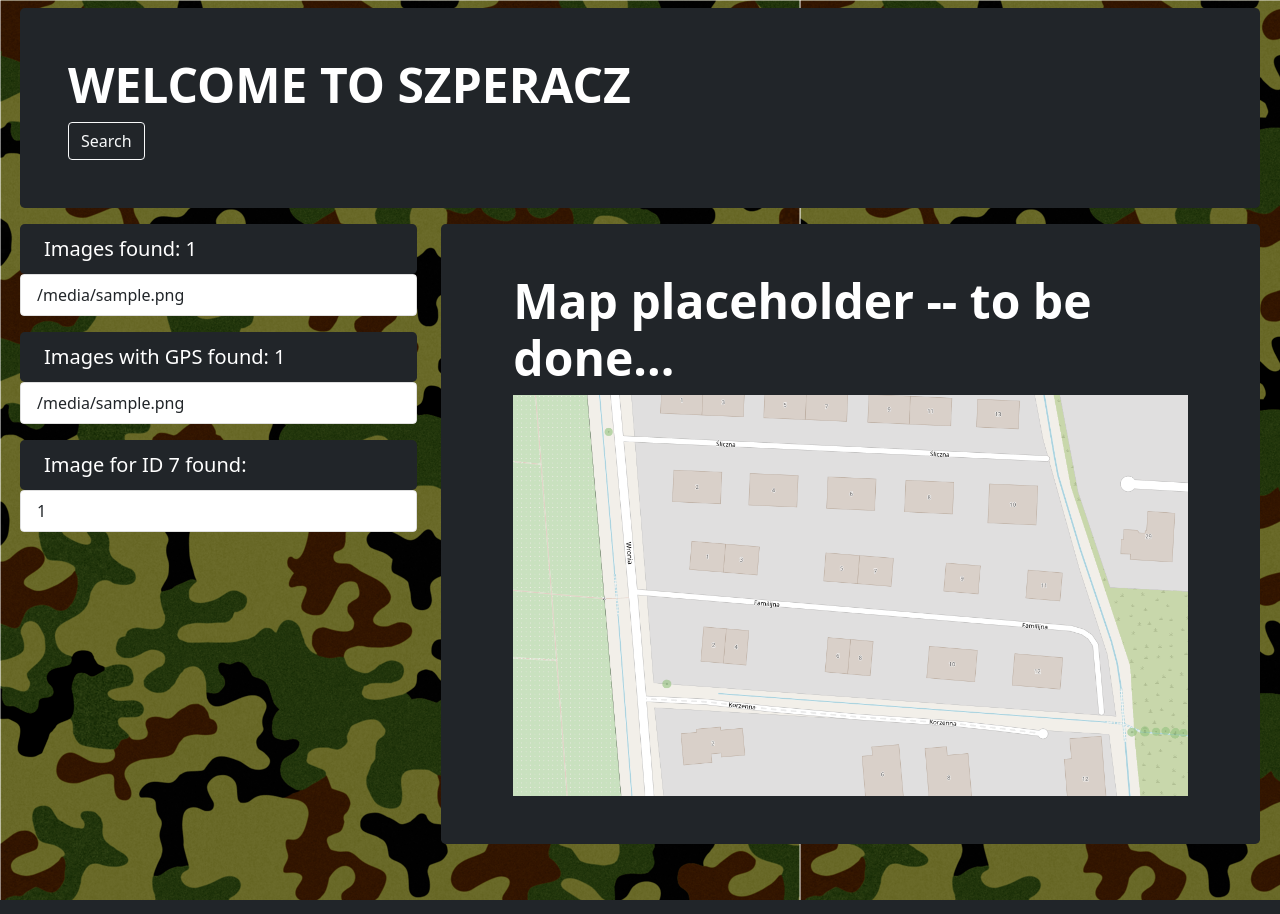
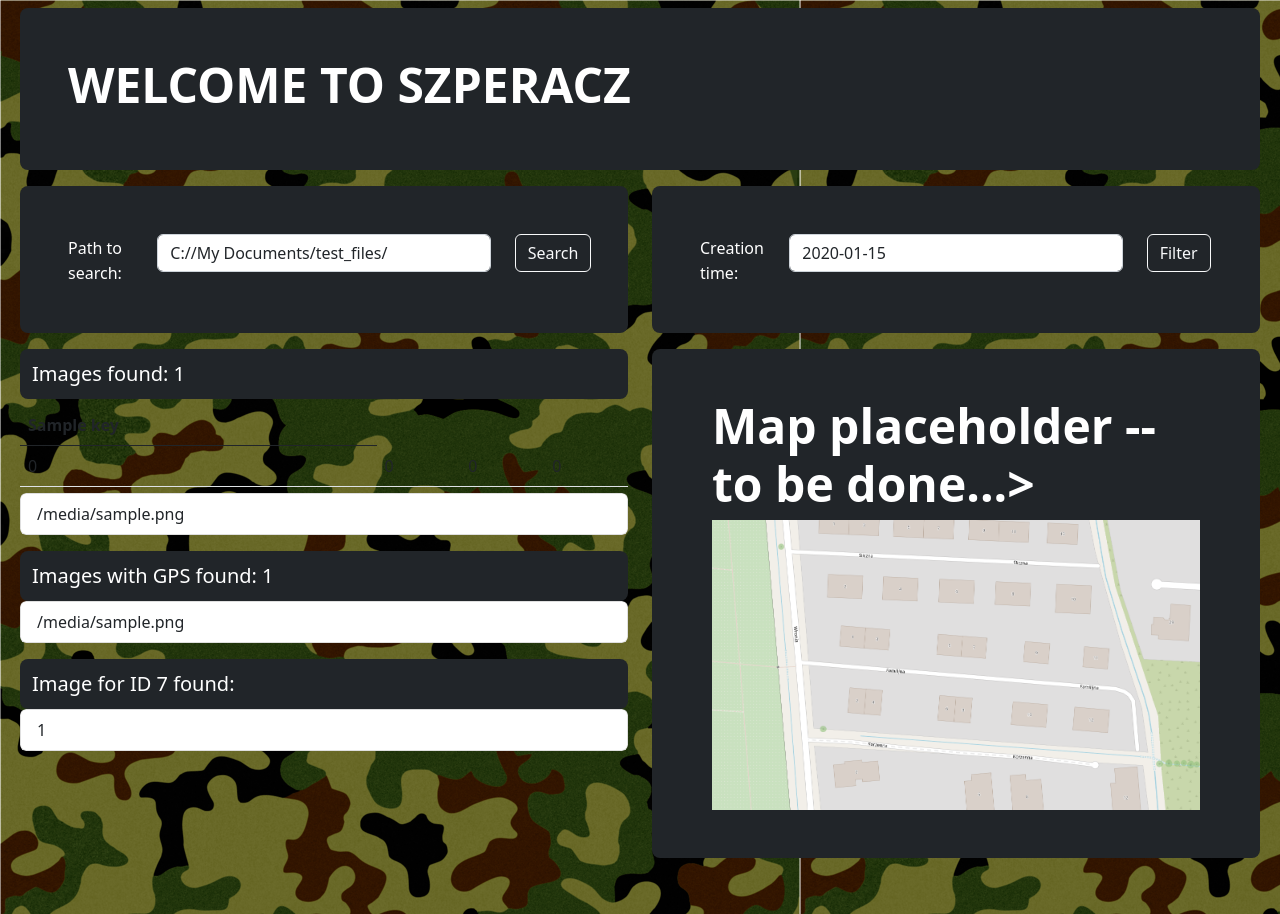
Before and after one commit to vendral/szperacz, a Flask app: template szperacz/templates/index.html in a window 1280 px wide. Run offline with Flask 2, Linux system fonts and the light colour scheme; the template is opened without the code that fills it: most values are stand-ins (such as "Sample title", 1, 10 or a date in 2020); some libraries are stand-ins or nearby versions.

Commit message:
Update UI with options and data tables
- added options row
- added DataTables

```diff
--- a/szperacz/run.py
+++ b/szperacz/run.py
@@ -27,12 +27,16 @@ def index():
     files = get_files(search_path)
     files_with_gps = get_files_with_gps(files)
     file_with_id = get_file_by_id(files, fid)
+    files_date_options = [1, 2, 3]
+    files_dict_keys = list(files[0].keys())
 
     return render_template('index.html',
                            files_size=len(files),
                            files=files,
+                           files_dict_keys=files_dict_keys,
                            files_with_gps_size=len(files_with_gps),
                            files_with_gps=files_with_gps,
+                           files_date_options=files_date_options,
                            file_with_id=file_with_id)
 # endregion
 
--- a/szperacz/templates/index.html
+++ b/szperacz/templates/index.html
@@ -7,6 +7,8 @@
 
     <!-- Bootstrap CSS -->
     <link href="https://cdn.jsdelivr.net/npm/bootstrap@5.0.2/dist/css/bootstrap.min.css" rel="stylesheet" integrity="sha384-EVSTQN3/azprG1Anm3QDgpJLIm9Nao0Yz1ztcQTwFspd3yD65VohhpuuCOmLASjC" crossorigin="anonymous">
+    <link href="https://cdnjs.cloudflare.com/ajax/libs/twitter-bootstrap/5.2.0/css/bootstrap.min.css" rel="stylesheet">
+    <link href="https://cdn.datatables.net/1.13.1/css/dataTables.bootstrap5.min.css" rel="stylesheet">
     <title>SZPERACZ ver. 0.0.0</title>
     <style>
         body {
@@ -24,25 +26,90 @@
             max-height: 50em;
         }
     </style>
+    <script src="https://code.jquery.com/jquery-3.5.1.js"></script>
+    <script src="https://cdn.datatables.net/1.13.1/js/jquery.dataTables.min.js"></script>
+    <script src="https://cdn.datatables.net/1.13.1/js/dataTables.bootstrap5.min.js"></script>
+    <script>
+        $(document).ready(function () {
+            $('#files-all').DataTable();
+        });
+    </script>
 </head>
 <body>
 
     <div class="container-fluid">
         <div class="row p-2">
             <div class="col-md-12">
-                <div class="h-100 p-5 text-white bg-dark rounded-3">
+                <div class="p-5 text-white bg-dark rounded-3">
                     <h1 class="display-5 fw-bold">WELCOME TO SZPERACZ</h1>
-                    <button class="btn btn-outline-light" type="button">Search</button>
                 </div>
             </div>
         </div>
         <div class="row p-2">
-            <div class="col-md-4">
+            <div class="col-md-6">
+                <div class="p-5 text-white text- bg-dark rounded-3">
+                    <div class="row">
+                        <div class="col-md-2">
+                            <span class="align-middle">Path to search:</span>
+                        </div>
+                        <div class="col-md-8">
+                            <select class="form-control" id="system-path">
+                                <option>C://My Documents/test_files/</option>
+                                <option>D://</option>
+                                <option>F://bulk_data/</option>
+                                <option>F://bulk_data/new/recovered/</option>
+                            </select>
+                        </div>
+                        <div class="col-md-2">
+                            <button class="btn btn-outline-light" type="button">Search</button>
+                        </div>
+                    </div>
+                </div>
+            </div>
+            <div class="col-md-6">
+                <div class="p-5 text-white bg-dark rounded-3">
+                    <div class="row">
+                        <div class="col-md-2">
+                            <span class="align-middle">Creation time:</span>
+                        </div>
+                        <div class="col-md-8">
+                            <select class="form-control" id="creation-time">
+                                {% for date_option in files_date_options %}
+                                    <option>{{ date_option }}</option>
+                                {% endfor %}
+                            </select>
+                        </div>
+                        <div class="col-md-2">
+                            <button class="btn btn-outline-light" type="button">Filter</button>
+                        </div>
+                    </div>
+                </div>
+            </div>
+        </div>
+        <div class="row p-2">
+            <div class="col-md-6">
                 <nav class="navbar navbar-light bg-dark rounded-3">
                     <div class="container-fluid">
                         <span class="navbar-brand mb-0 h1 text-white">Images found: {{ files_size }}</span>
                     </div>
                 </nav>
+                <table id="files-all" class="table table-striped" style="width:100%">
+                    <thead>
+                        <tr>
+                            {% for key in files_dict_keys %}
+                                <th>{{ key }}</th>
+                            {% endfor %}
+                        </tr>
+                    </thead>
+                    <tbody>
+                        <tr>
+                            <td>0</td>
+                            <td>0</td>
+                            <td>0</td>
+                            <td>0</td>
+                        </tr>
+                    </tbody>
+                </table>
                 <ul class="list-group">
                     {% for file in files %}
                         <li class="list-group-item list-group-item-action">{{ file }}</li>
@@ -67,10 +134,10 @@
                     <li class="list-group-item list-group-item-action">{{ file_with_id }}</li>
                 </ul>
             </div>
-            <div class="col-md-8">
+            <div class="col-md-6">
                 <div class="p-5 mb-5 bg-dark rounded-3" id="mapbox">
                     <div class="container-fluid">
-                        <h1 class="display-5 fw-bold text-white">Map placeholder -- to be done...</h1>
+                        <h1 class="display-5 fw-bold text-white">Map placeholder -- to be done...></h1>
                         <img class="img-fluid" src="static/test_map_familijna.png" alt="Order of St. Agnes">
                     </div>
                 </div>
```
